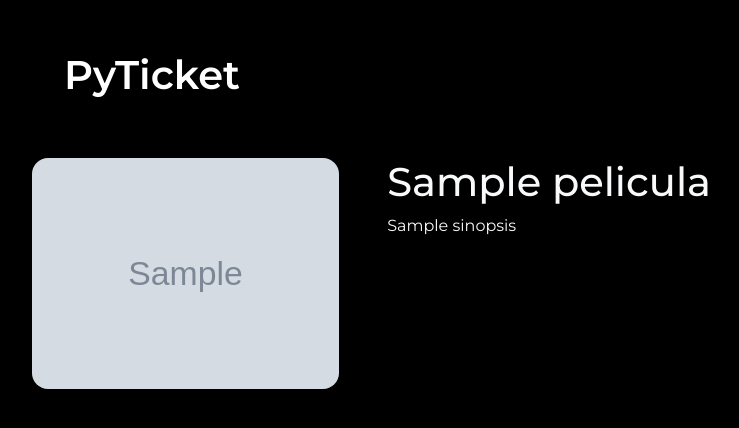
After one commit to asimonpadrosuade/prog1-equipo-07, a FastAPI app: template app/templates/peliculas.html in a window 1280 px wide. The commit adds this page. Shown: the top 428 px of the page, without its empty margins (96-835 px from the left). Run offline with FastAPI, Linux system fonts and the light colour scheme; the template is opened without the code that fills it: most values are stand-ins (such as "Sample title", 1, 10 or a date in 2020); grey boxes marked "Sample" are stand-in pictures.

Commit message:
Actualiza id's de peliculas, agrega mas categorias, corrije logica

```diff
--- a/app/logica/funciones.py
+++ b/app/logica/funciones.py
@@ -1,6 +1,73 @@
 from datetime import datetime
+import unicodedata
+from app.data.peliculas import peliculas
 
-#Precios
+# Mostrar peliculas
+def encontrar_peliculas(id: int):
+    for pelicula in peliculas:
+        if pelicula["id"] == id:
+            return pelicula
+    return None
+
+# Seleccion de peliculas
+def buscar_peliculas(
+    busqueda: str | None, categoria: str | None = None, duracion: str | None = None
+):
+    resultados = peliculas
+
+    if busqueda:
+        resultados = [
+            pelicula
+            for pelicula in resultados
+            if busqueda.lower() in pelicula["titulo"].lower()
+        ]
+
+    if categoria:
+        categoria_filtrada = quitar_tildes(categoria.lower())
+        resultados = [
+            pelicula
+            for pelicula in resultados
+            if categoria_filtrada in quitar_tildes(str(pelicula["categoria"]).lower())
+        ]
+
+    if duracion:
+
+        def duracion_en_minutos(d: str) -> int:
+            horas, minutos = d.split("h ")
+            minutos = minutos.replace("m", "")
+            return int(horas) * 60 + int(minutos)
+
+        if duracion == "corta":
+            resultados = [
+                pelicula
+                for pelicula in resultados
+                if duracion_en_minutos(pelicula["duracion"]) < 100
+            ]
+        elif duracion == "media":
+            resultados = [
+                pelicula
+                for pelicula in resultados
+                if 100 <= duracion_en_minutos(pelicula["duracion"]) <= 150
+            ]
+        elif duracion == "larga":
+            resultados = [
+                pelicula
+                for pelicula in resultados
+                if duracion_en_minutos(pelicula["duracion"]) > 150
+            ]
+
+    return resultados
+
+
+def quitar_tildes(texto: str) -> str:
+    texto_normalizado = unicodedata.normalize("NFD", texto)
+    texto_sin_tildes = "".join(
+        c for c in texto_normalizado if unicodedata.category(c) != "Mn"
+    )
+    return texto_sin_tildes
+
+
+# Precios
 def precio_por_estreno(fecha_lanzamiento):
     precio_estandar = 7999
     precio_estreno = precio_estandar * 1.35
@@ -8,9 +75,11 @@ def precio_por_estreno(fecha_lanzamiento):
     dias_estreno = (hoy - fecha_lanzamiento).days
     return precio_estandar if dias_estreno >= 7 else precio_estreno
 
+
 def formatear_moneda(valor):
     entero, dec = f"{valor:,.2f}".split(".")
     return f"$ {entero.replace(',', '.')},{dec}"
+
 
 def precio_por_perfil(edad, movistar):
     precio_estandar = 7999
@@ -25,7 +94,8 @@ def precio_por_perfil(edad, movistar):
     else:
         return "Entrada", formatear_moneda(precio_estandar)
 
-#Butacas
+
+# Butacas
 def mostrar_sala(butacas):
     print("Sala:")
     for fila in butacas:
@@ -34,6 +104,7 @@ def mostrar_sala(butacas):
         print()
     print()
 
+
 def reservar_butaca(butacas, f, c):
     if butacas[f][c] == 0:
         butacas[f][c] = 1
@@ -41,6 +112,7 @@ def reservar_butaca(butacas, f, c):
     else:
         print(f"Butaca ({f + 1}, {c + 1}) ocupada")
 
+
 filas = 5
 columnas = 8
 butacas = [[0 for _ in range(columnas)] for _ in range(filas)]
--- a/app/main.py
+++ b/app/main.py
@@ -3,17 +3,41 @@ from fastapi import FastAPI, Request, Query
 from fastapi.responses import HTMLResponse
 from fastapi.staticfiles import StaticFiles
 from fastapi.templating import Jinja2Templates
-from app.logica.funciones import buscar_peliculas
+from app.logica.funciones import buscar_peliculas, encontrar_peliculas
 
 app = FastAPI()
 templates = Jinja2Templates(directory="app/templates")
 
 app.mount("/static", StaticFiles(directory="app/static"), name="static")
 
+
 @app.get("/", response_class=HTMLResponse)
-def busqueda(request: Request, q: str | None = Query(None), categoria: str | None = Query(None), duracion: str | None = Query(None)):
-  resultados = buscar_peliculas(q, categoria, duracion)
-  return templates.TemplateResponse("index.html", {"request": request, "peliculas": resultados, "busqueda": q, "categoria": categoria, "duracion": duracion})
+def busqueda(
+    request: Request,
+    q: str | None = Query(None),
+    categoria: str | None = Query(None),
+    duracion: str | None = Query(None),
+):
+    resultados = buscar_peliculas(q, categoria, duracion)
+    return templates.TemplateResponse(
+        "index.html",
+        {
+            "request": request,
+            "peliculas": resultados,
+            "busqueda": q,
+            "categoria": categoria,
+            "duracion": duracion,
+        },
+    )
+
+
+@app.get("/pelicula/{pelicula_id}", response_class=HTMLResponse)
+def mostrar_pelicula(request: Request, pelicula_id: int):
+    pelicula = encontrar_peliculas(pelicula_id)
+    return templates.TemplateResponse(
+        "peliculas.html", {"request": request, "pelicula": pelicula}
+    )
+
 
 if __name__ == "__main__":
     uvicorn.run("app.main:app", host="127.0.0.1", port=8000, reload=True)
--- a/app/static/all.css
+++ b/app/static/all.css
@@ -1,3 +1,15 @@
+* {
+  margin: 0;
+  box-sizing: border-box;
+}
+body {
+  background-color: var(--primaryColor);
+  font-family: var(--primaryFont);
+  padding: 0 8rem;
+}
+header {
+  padding: 3.2rem 2rem;
+}
 :root {
   --fgColor: #FFFFFF;
   --primaryColor: #000000;
@@ -6,6 +18,11 @@
   --quaternaryColor: #d4d4d4;
   --primaryFont: "Montserrat", sans-serif;
 }
+
+.title {
+  color: var(--fgColor);
+  font-weight: 600;
+}
 .bg-dark {
   background-color: var(--primaryColor) !important;
 }
--- /dev/null
+++ b/app/static/peliculas.css
@@ -0,0 +1,3 @@
+.poster-container {
+  max-width: 30%;
+}
--- /dev/null
+++ b/app/templates/peliculas.html
@@ -0,0 +1,45 @@
+<!DOCTYPE html>
+<html lang="es">
+  <head>
+    <meta charset="UTF-8" />
+    <title>{{ pelicula.titulo }}</title>
+    <meta name="viewport" content="width=device-width, initial-scale=1.0" />
+    <link rel="preconnect" href="https://fonts.googleapis.com" />
+    <link rel="preconnect" href="https://fonts.gstatic.com" crossorigin />
+    <link
+      href="https://fonts.googleapis.com/css2?family=Montserrat:ital,wght@0,100..900;1,100..900&display=swap"
+      rel="stylesheet"
+    />
+    <link
+      href="https://cdn.jsdelivr.net/npm/bootstrap@5.3.2/dist/css/bootstrap.min.css"
+      rel="stylesheet"
+    />
+    <link rel="stylesheet" href="/static/all.css" />
+    <link rel="stylesheet" href="/static/peliculas.css" />
+  </head>
+  <body>
+    <header>
+      <h1 class="title">PyTicket</h1>
+    </header>
+    <main>
+      <div class="main-container d-flex gap-5">
+        <div class="poster-container">
+          <img
+            src="{{ pelicula.poster }}"
+            alt="Poster de {{ pelicula.titulo }}"
+            class="img-fluid rounded-4"
+          />
+          <p></p>
+        </div>
+        <div class="info-container">
+          <div class="texto-container">
+            <h1 class="titulo-pelicula text-light">{{ pelicula.titulo }}</h1>
+            <p class="descripcion text-light">{{ pelicula.sinopsis }}</p>
+          </div>
+          <div class="categorias-container"></div>
+        </div>
+      </div>
+    </main>
+    <footer></footer>
+  </body>
+</html>
```
Also changed, not shown: app/data/peliculas.py (+38 -25 lines), app/static/inicio.css (+1 -16 lines), app/templates/index.html (+51 -0 lines), 1 other file.
